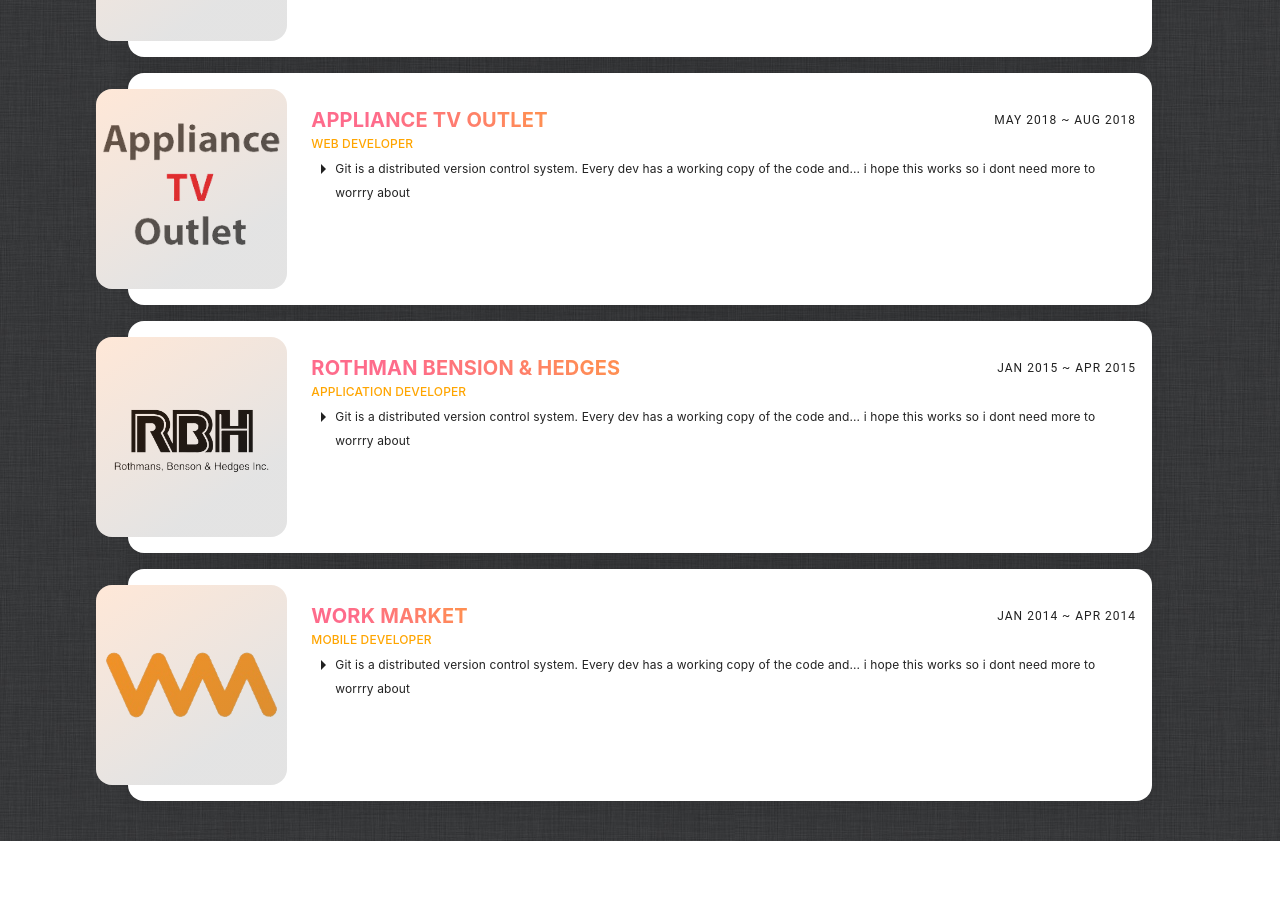
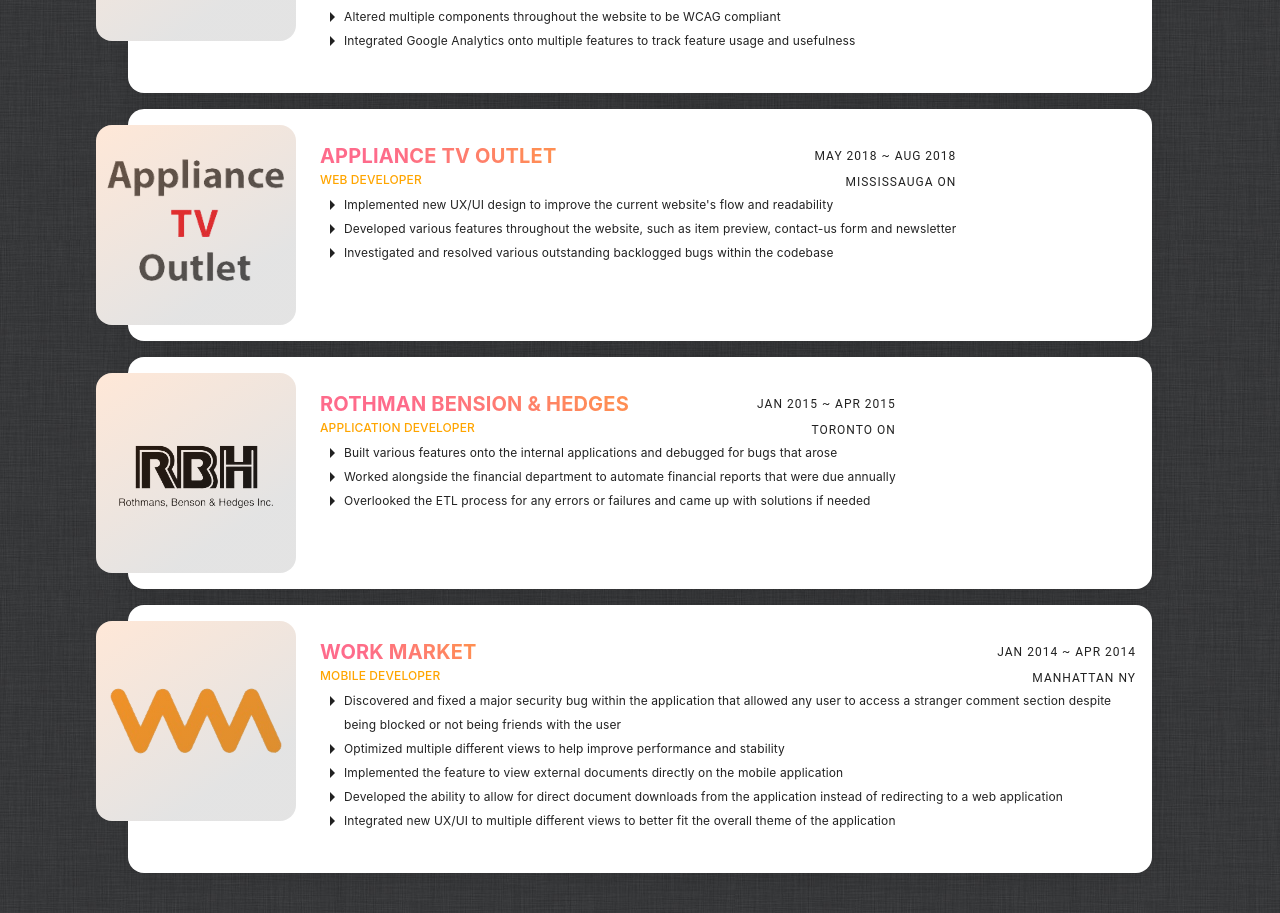
Before and after one commit to keumie/jkeum, a React (Create React App) app in the folder my-app/: page / in a window 1280 px wide. Shown: the part 1160-2073 px from the top of the page. Before the commit the page ends 2001 px from the top, so only its background shows below. Built offline with nearby package versions, Linux system fonts and the light colour scheme; the HTML template or start-up script is replaced by a standard one.

Commit message:
a few css changes

```diff
--- a/my-app/src/component/Experience/CustomCard.js
+++ b/my-app/src/component/Experience/CustomCard.js
@@ -34,6 +34,7 @@
     // marginLeft: "auto",
     // marginTop: spacing(-3),
     // paddingBottom: "48%",
+    flexShrink: 0,
     borderRadius: spacing(2),
     backgroundColor: "#fff",
     position: "relative",
@@ -104,7 +105,6 @@
       textTransform: "uppercase",
     },
     body: {
-      marginBottom: spacing(2),
       fontSize: "12px",
       letterSpacing: "0.00938em",
       fontFamily: family,
@@ -128,7 +128,7 @@
 
 export const CustomCard = React.memo(function BlogCard(props) {
   console.log(props);
-  const { logo, overline, heading, title, ...othr } = props;
+  const { logo, overline, heading, title, desc, location } = props;
   const styles = useStyles();
   const contentStyles = boxStyle();
   const shadowStyles = shadowStyle();
@@ -144,6 +144,8 @@
           body={
             "Git is a distributed version control system. Every dev has a working copy of the code and... i hope this works so i dont need more to worrry about"
           }
+          desc={desc}
+          location={location}
         />
         {/* <Button className={styles.button}>Read more</Button> */}
       </CardContent>
--- a/my-app/src/component/Experience/TextInfoContent.js
+++ b/my-app/src/component/Experience/TextInfoContent.js
@@ -7,11 +7,24 @@
 import ArrowRightIcon from "@material-ui/icons/ArrowRight";
 
 const useDefaultStyles = makeStyles({ name: "TextInfoContent" });
+
+const generateList = (desc, bodyProps, css) =>
+  desc.map((text) => (
+    <Grid container justify="flex-start" alignItems="flex-start" wrap="nowrap">
+      <ArrowRightIcon />
+      <Typography {...bodyProps} className={cx(css.body, bodyProps.className)}>
+        {text}
+      </Typography>
+    </Grid>
+  ));
+
 const TextInfoContent = ({
   useStyles,
   overline,
   heading,
   title,
+  desc,
+  location,
   body,
   overlineProps,
   headingProps,
@@ -38,26 +51,16 @@
           {overline}
         </Typography>
       </Grid>
-      <Typography
-        {...titleProps}
-        className={cx(css.title, titleProps.className)}
-      >
-        {title}
-      </Typography>
-      <Grid
-        container
-        justify="space-between"
-        alignItems="flex-start"
-        wrap="nowrap"
-      >
-        <ArrowRightIcon />
+      <Grid container justify="space-between" alignItems="center">
         <Typography
-          {...bodyProps}
-          className={cx(css.body, bodyProps.className)}
+          {...titleProps}
+          className={cx(css.title, titleProps.className)}
         >
-          {body}
+          {title}
         </Typography>
+        <Typography className={css.overline}>{location}</Typography>
       </Grid>
+      {generateList(desc, bodyProps, css)}
     </>
   );
 };
--- a/my-app/src/component/Experience/index.js
+++ b/my-app/src/component/Experience/index.js
@@ -38,6 +38,35 @@
     setOpen(false);
   };
 
+  var bgrsDesc = [
+    "Significantly reduced input delay on pages with multiple form components",
+    "Enhanced and developed various features onto the notification bell as well as the notification page",
+    "Developed a feature to allow the website to be multilingual",
+    "Implemented various new UX/UI designs onto existing features and components",
+    "Altered multiple components throughout the website to be WCAG compliant",
+    "Integrated Google Analytics onto multiple features to track feature usage and usefulness",
+  ];
+
+  var atoDesc = [
+    "Implemented new UX/UI design to improve the current website's flow and readability",
+    "Developed various features throughout the website, such as item preview, contact-us form and newsletter",
+    "Investigated and resolved various outstanding backlogged bugs within the codebase",
+  ];
+
+  var rbhDesc = [
+    "Built various features onto the internal applications and debugged for bugs that arose",
+    "Worked alongside the financial department to automate financial reports that were due annually",
+    "Overlooked the ETL process for any errors or failures and came up with solutions if needed",
+  ];
+
+  var wmDesc = [
+    "Discovered and fixed a major security bug within the application that allowed any user to access a stranger comment section despite being blocked or not being friends with the user",
+    "Optimized multiple different views to help improve performance and stability",
+    "Implemented the feature to view external documents directly on the mobile application",
+    "Developed the ability to allow for direct document downloads from the application instead of redirecting to a web application",
+    "Integrated new UX/UI to multiple different views to better fit the overall theme of the application",
+  ];
+
   return (
     <ExperienceContainer>
       <ExperienceHeader>experience</ExperienceHeader>
@@ -55,6 +84,8 @@
             heading={"BGRS"}
             title={"Software Developer"}
             body={"asd"}
+            desc={bgrsDesc}
+            location={"Toronto ON"}
           />
         </Grid>
         <Grid item xs={12}>
@@ -64,6 +95,8 @@
             heading={"Appliance TV Outlet"}
             title={"Web Developer"}
             body={"asd"}
+            desc={atoDesc}
+            location={"Mississauga ON"}
           />
         </Grid>
         <Grid item xs={12}>
@@ -73,6 +106,8 @@
             heading={"Rothman Bension & Hedges"}
             title={"Application Developer"}
             body={"asd"}
+            desc={rbhDesc}
+            location={"Toronto ON"}
           />
         </Grid>
         <Grid item xs={12}>
@@ -82,6 +117,8 @@
             heading={"Work Market"}
             title={"Mobile Developer"}
             body={"asd"}
+            desc={wmDesc}
+            location={"Manhattan NY"}
           />
         </Grid>
       </Grid>
```
